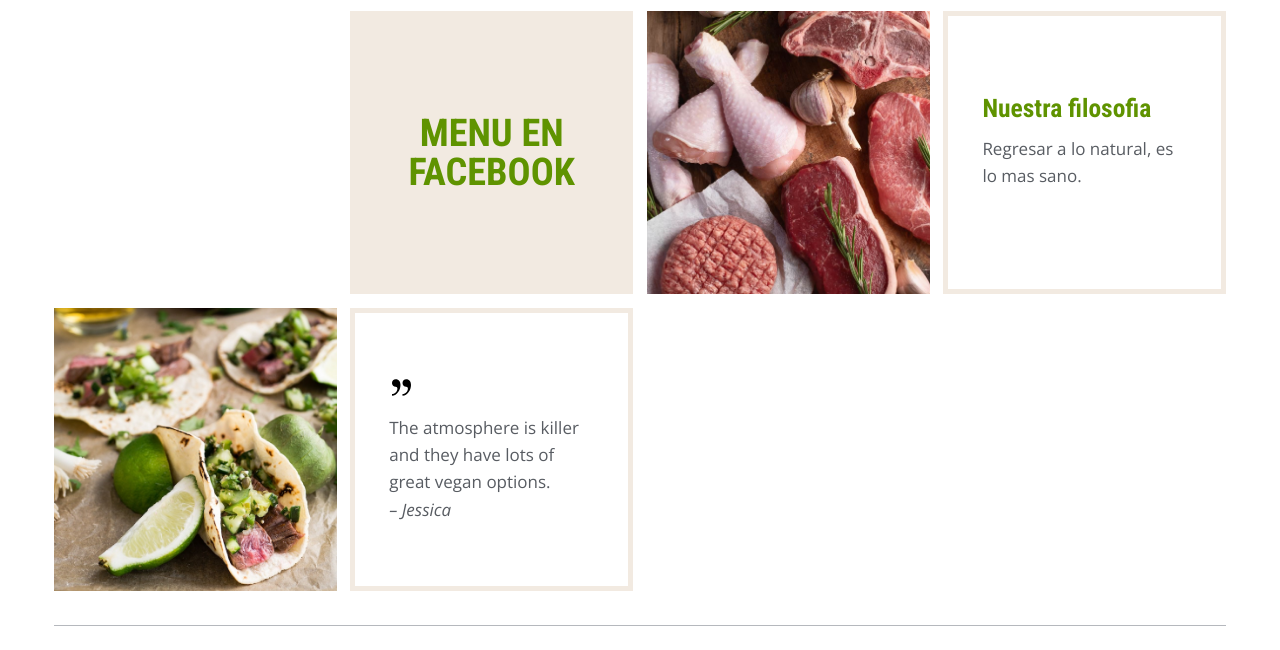
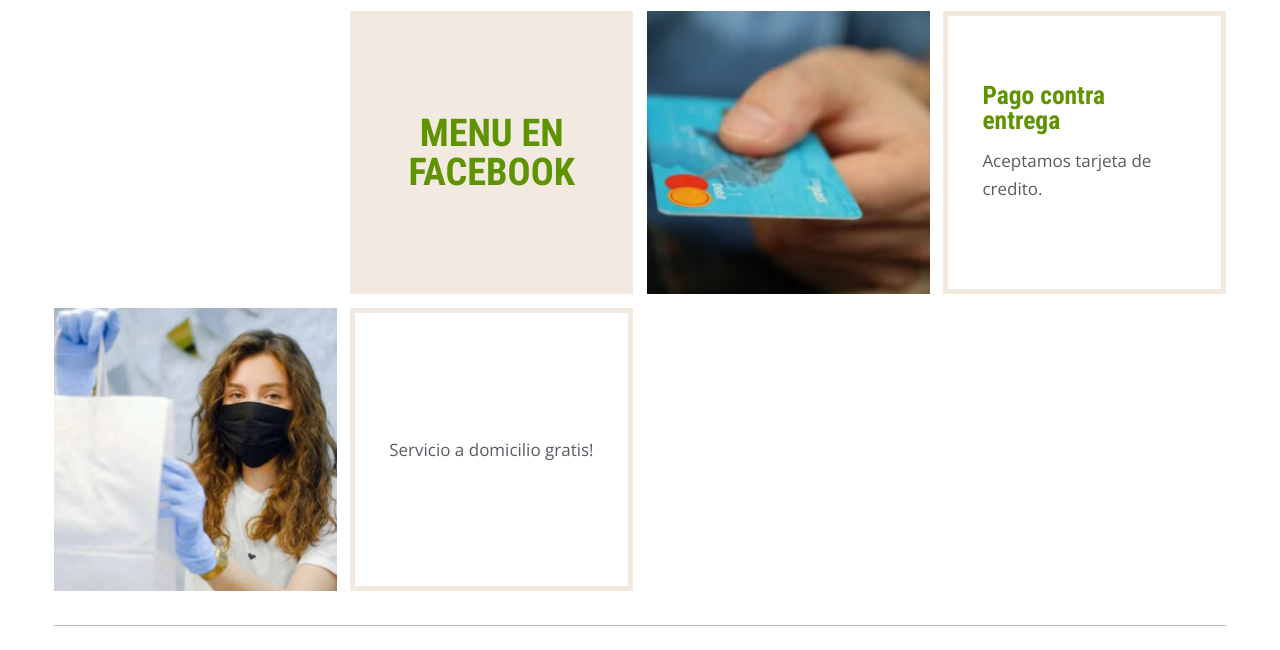
Before and after one commit to obedmhg/lacasadelacarne, a plain HTML site: page index.html in a window 1280 px wide. Shown: the part 1504-2154 px from the top of the page. Drawn offline with nearby package versions, Linux system fonts and the light colour scheme.

Commit message:
delivery and cc

```diff
--- a/index.html
+++ b/index.html
@@ -130,33 +130,29 @@
                 <!-- Chef pic -->
                 <div class="grid-column span-6 span-half-mobile mobile-col--left mt1 order-3 reveal-on-scroll is-revealing">
                     <div class="square">
-                        <div class="aspect-ratio__content bg--tan" style="background:rgba(0,0,0,0) url(./img/chef.jpg) no-repeat scroll center center/cover"></div>
+                        <div class="aspect-ratio__content bg--tan" style="background:rgba(0,0,0,0) url(./img/cc.png) no-repeat scroll center center/cover"></div>
                     </div>
                 </div>
                 <!-- Philosophy -->
                 <div class="grid-column span-6 mt1 order-2 reveal-on-scroll is-revealing">
                     <div class="square">
                         <div class="aspect-ratio__content border--tan centered-content pt1 pb2 pl2 pr2">
-                            <p class="h3 mb1 heading-font text--primary-color">Nuestra filosofia</p>
-                            <p class="ellipsis">Regresar a lo natural, es lo mas sano.</p>
+                            <p class="h3 mb1 heading-font text--primary-color">Pago contra entrega</p>
+                            <p class="ellipsis">Aceptamos tarjeta de credito.</p>
                         </div>
                     </div>
                 </div>
                 <!-- 2nd food pic -->
                 <div class="grid-column span-6 span-half-mobile mobile-col--right mt1 order-4 reveal-on-scroll is-revealing">
                     <div class="square">
-                        <div class="aspect-ratio__content bg--tan" style="background:rgba(0,0,0,0) url(./img/food2.jpg) no-repeat scroll center center/cover"></div>
+                        <div class="aspect-ratio__content bg--tan" style="background:rgba(0,0,0,0) url(./img/delivery.png) no-repeat scroll center center/cover"></div>
                     </div>
                 </div>
                 <!-- 2nd testimonial -->
                 <div class="grid-column span-6 mt1 order-6 reveal-on-scroll is-revealing">
                     <div class="square">
                         <div class="aspect-ratio__content centered-content border--tan p2">
-                            <div class="align--left">
-                                <img class="quote mb1" src="./img/quote.svg">
-                            </div>
-                            <p>The atmosphere is killer and they have lots of great vegan&nbsp;options.</p>
-                            <p class="italic">– Jessica</p>
+                            <p>Servicio a domicilio gratis!</p>
                         </div>
                     </div>
                 </div>
```
Also changed, not shown: img/cc.png (added), img/delivery.png (added).
